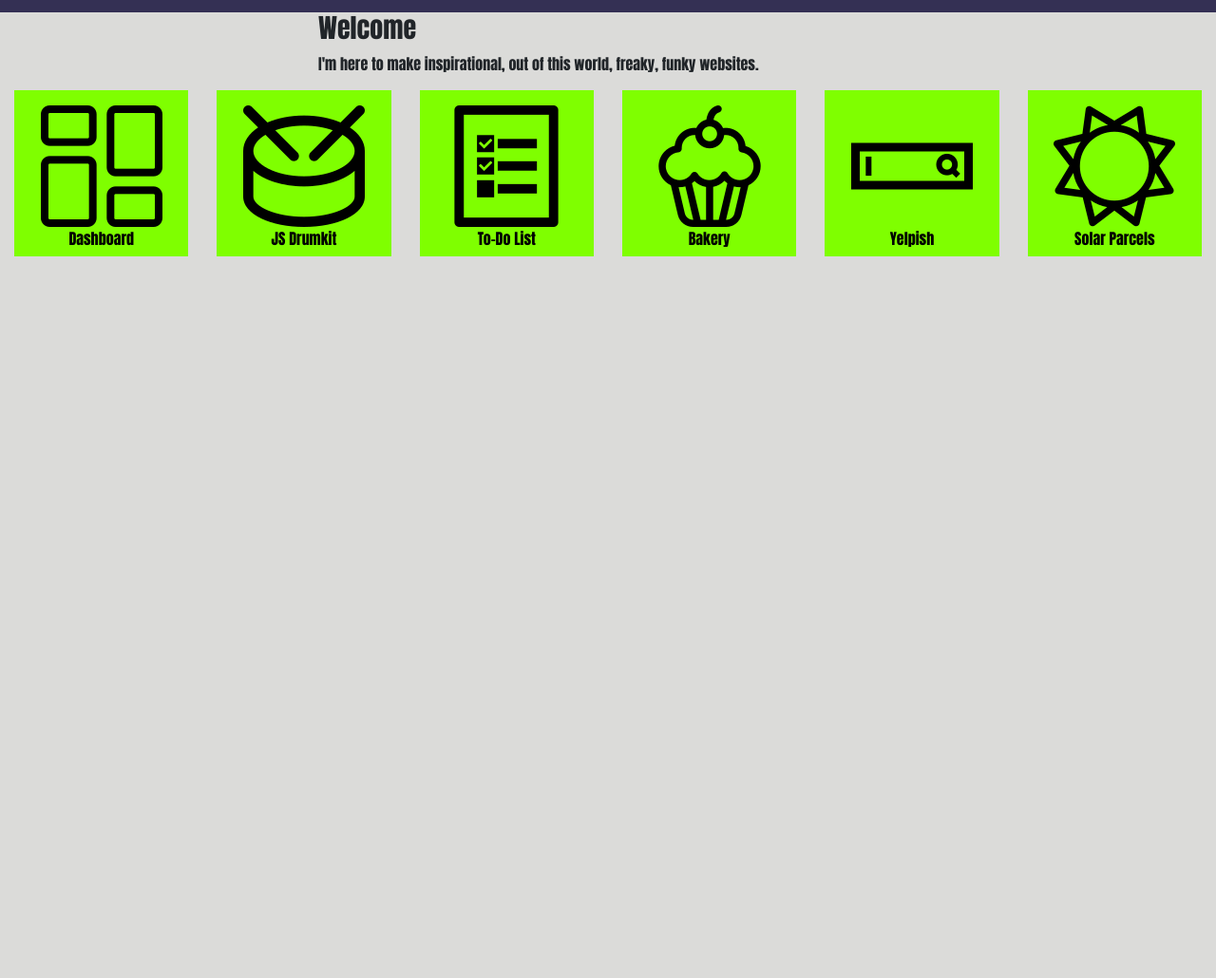
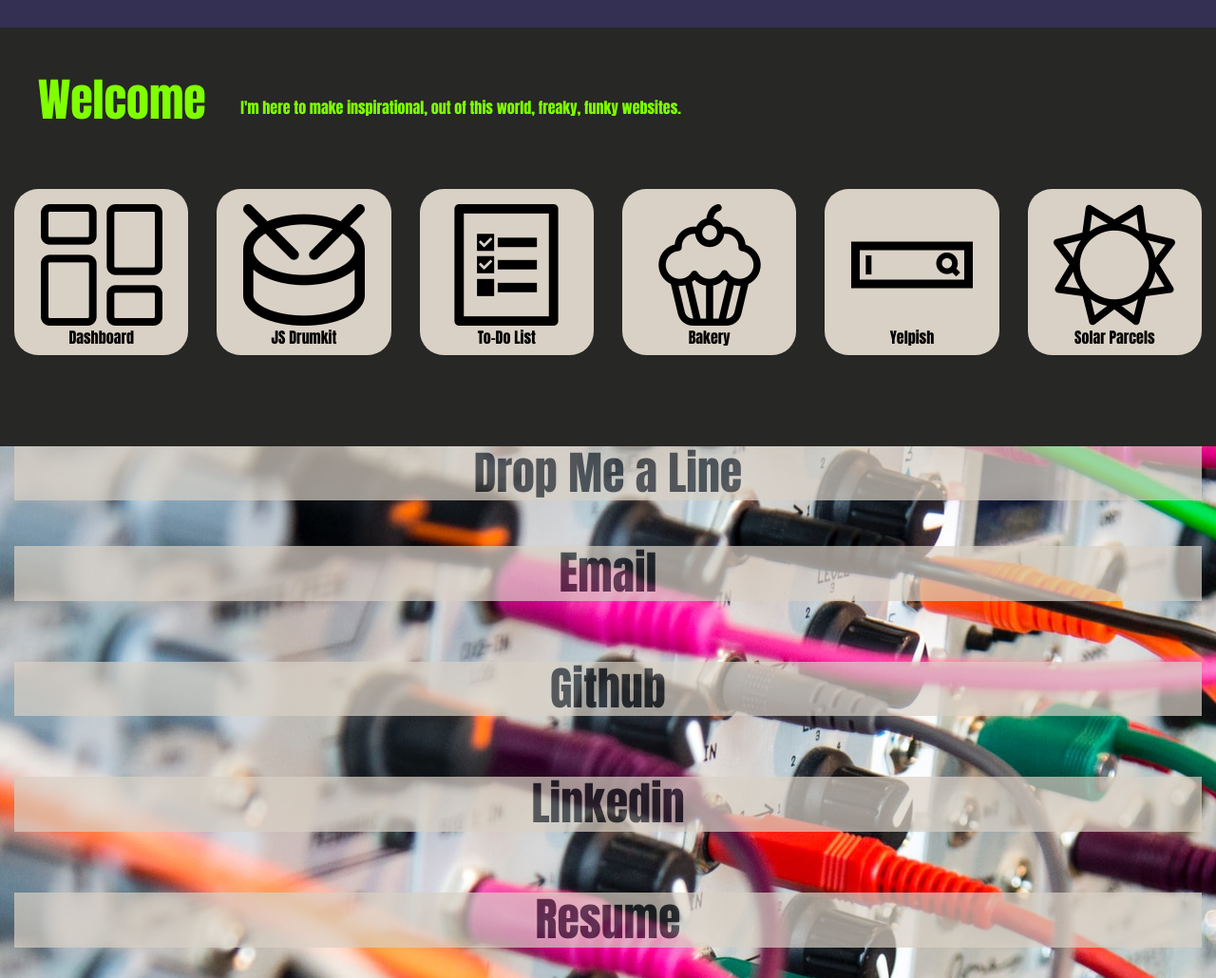
Before and after one commit to robgd3000/Portfolio, a plain HTML site: page index.html in a window 1280 px wide. Shown: the part 541-1571 px from the top of the page at 95% size. Before the commit the page ends 811 px from the top, so only its background shows below. Drawn offline with nearby package versions, Linux system fonts and the light colour scheme; a web font is replaced by a local one.

Commit message:
adding contact section, it is not linked yet

```diff
--- a/index.html
+++ b/index.html
@@ -10,7 +10,7 @@
 </head>
 <body>
 <div class="container-fluid">
-    <div class="row">
+    <div class="row" style="padding: 0.5rem 0.2rem">
         <div class="col-9">
             <div class="logo">
                 <a href="#">
@@ -28,7 +28,7 @@
         </div>
     </div>
 
-    <div class="row" style="height: 500px; background-color: #4025D2; border: solid #343054; border-width: 2rem;">
+    <div class="row" style="height: 500px; background-color: chartreuse; border: solid #343054; border-width: 2rem;">
         <div class="col-6">
             <div class="row" style="height: 35%;"></div>
             <div class="column-6">
@@ -37,13 +37,16 @@
             </div>
         </div>
     </div>
-    <div class="row">
-        <div class="col-3">
+    <div class="row" style="height: auto;">
+        <!-- <div class="col-0">
+
+        </div> -->
+        <div class="col-2" style="padding: 3rem 2.5rem; color: chartreuse;">
+            <h3>Welcome</h3>
 
         </div>
-        <div class="col">
-            <h3>Welcome</h3>
-            <p>I'm here to make inspirational, out of this world, freaky, funky websites.</p>
+        <div class="col" style="padding: 3rem 2.5rem; color: chartreuse;">
+            <p style="margin-top: 1.5rem;">I'm here to make inspirational, out of this world, freaky, funky websites.</p>
         </div>
     </div>
     <div class="row">
@@ -92,6 +95,36 @@
             </div> </a>
         </div>
     </div>
+    <div class="row" id="contacts">
+        <div class="col-12">
+            <div class="row">
+                <!-- <div class="col-4"></div> -->
+                <div class="col-12" style="text-align: center;">
+                    <h3 style="background-color: #D9D1C5; opacity: 0.7;">Drop Me a Line</h3>
+                </div>
+            </div>
+            <div class="row">
+                <div class="col-12" style="text-align: center;">
+                    <h3 style="background-color: #D9D1C5; opacity: 0.7; margin: 2rem 0rem;">Email</h3>
+                </div>
+            </div>
+            <div class="row">
+                <div class="col-12" style="text-align: center;">
+                    <h3 style="background-color: #D9D1C5; opacity: 0.7; margin: 2rem 0rem;">Github</h3>
+                </div>
+            </div>
+            <div class="row">
+                <div class="col-12" style="text-align: center;">
+                    <h3 style="background-color: #D9D1C5; opacity: 0.7; margin: 2rem 0rem;">Linkedin</h3>
+                </div>
+            </div>
+            <div class="row">
+                <div class="col-12" style="text-align: center;">
+                    <h3 style="background-color: #D9D1C5; opacity: 0.7; margin: 2rem 0rem;">Resume</h3>
+                </div>
+            </div>
+        </div>
+    </div>
 </div>
 
 
--- a/styles.css
+++ b/styles.css
@@ -46,7 +46,7 @@
 
 
 body {
-    background-color: #DBDBD9;
+    background-color: #272725;
     font-family: 'Federant', Impact, Haettenschweiler, 'Arial Narrow Bold', sans-serif;
 }
 .nav {
@@ -70,14 +70,25 @@ h2 {
     font-size: 2rem;
     margin-top: 3rem;
 }
+h3 {
+  font-size: 3rem;
+  margin-bottom: 1rem;
+}
 .projects {
   height: 175px;
   padding-top: 1rem;
   text-align: center;
-  background-color: chartreuse;
+  background-color: #D9D1C5;
+  border-radius: 25px;
 }
 
 .projects p {
   text-decoration: none;
   color: black;
 }
+
+#contacts {
+  background-image: url(./images/cables.jpg);
+  margin-top: 6rem;
+  height: auto;
+}
```
Also changed, not shown: images/boardgreen.jpg (added), images/cables.jpg (added).
